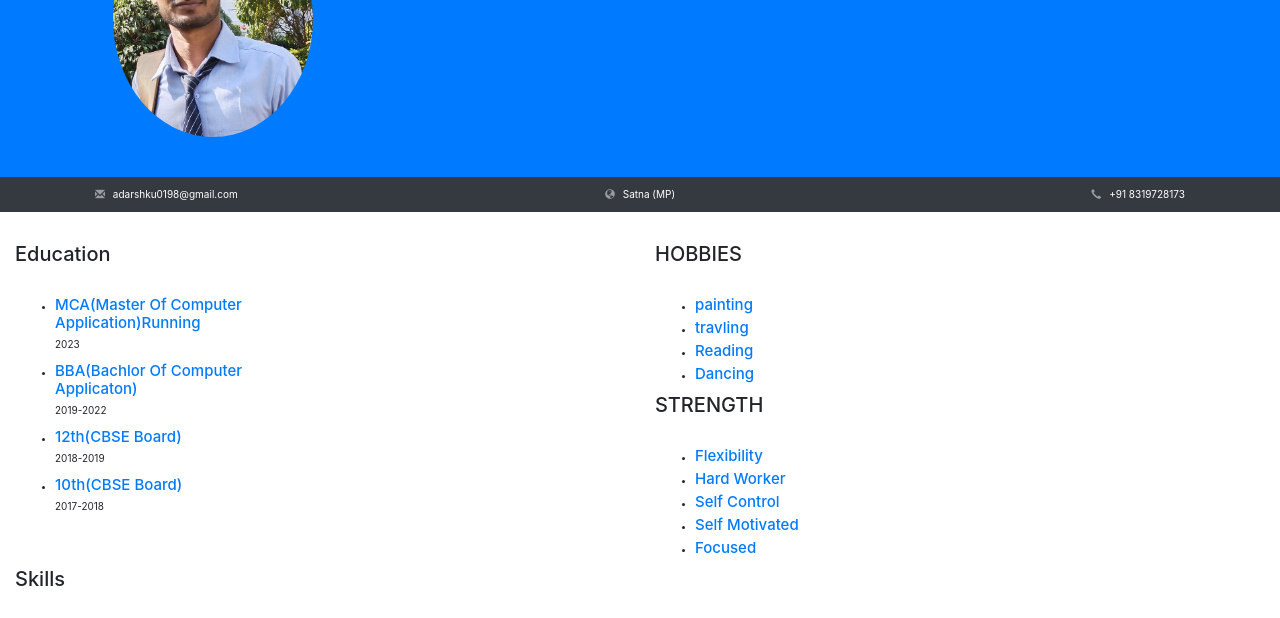
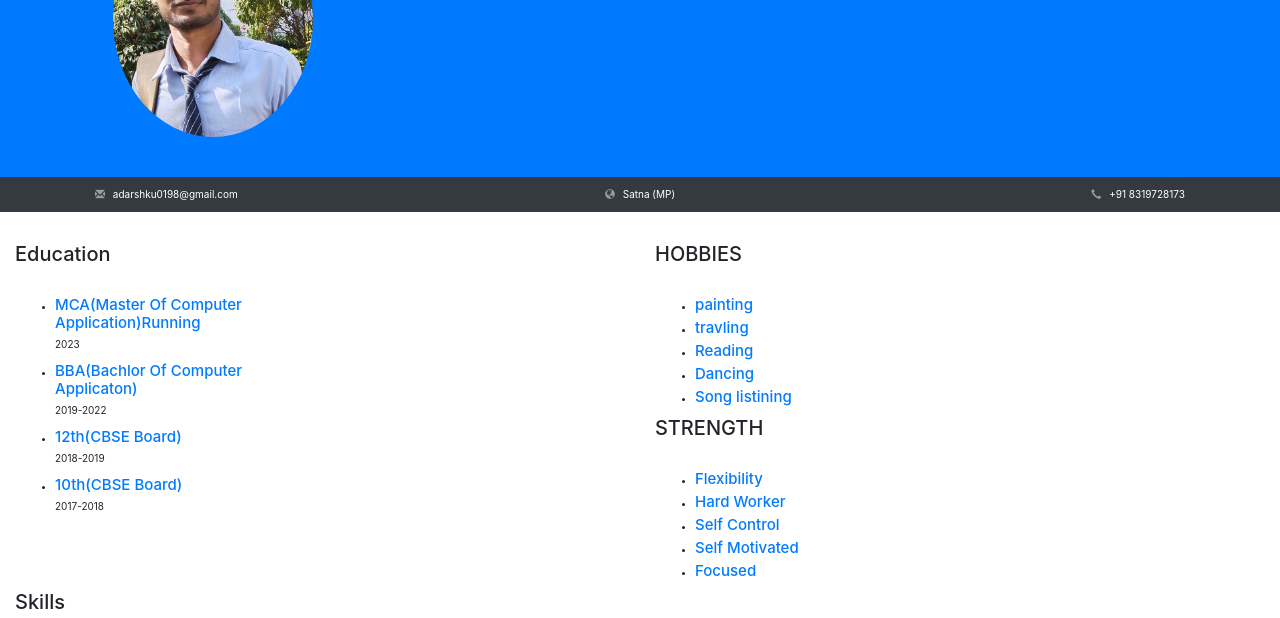
Before and after one commit to adarsh15062002/Resume, a plain HTML site: page index.html in a window 1280 px wide. Shown: the part 129-747 px from the top of the page. Drawn offline with nearby package versions, Linux system fonts and the light colour scheme.

Commit message:
Update index.html

```diff
--- a/index.html
+++ b/index.html
@@ -65,6 +65,7 @@
           <li><h4 class="text-primary">travling</h4></li>
           <li><h4 class="text-primary">Reading</h4></li>
           <li><h4 class="text-primary">Dancing</h4></li>
+          <li><h4 class="text-primary">Song listining</h4></li>
            </ul>
         <h2 class="mb-5">STRENGTH</h2>
 <ul>
```
